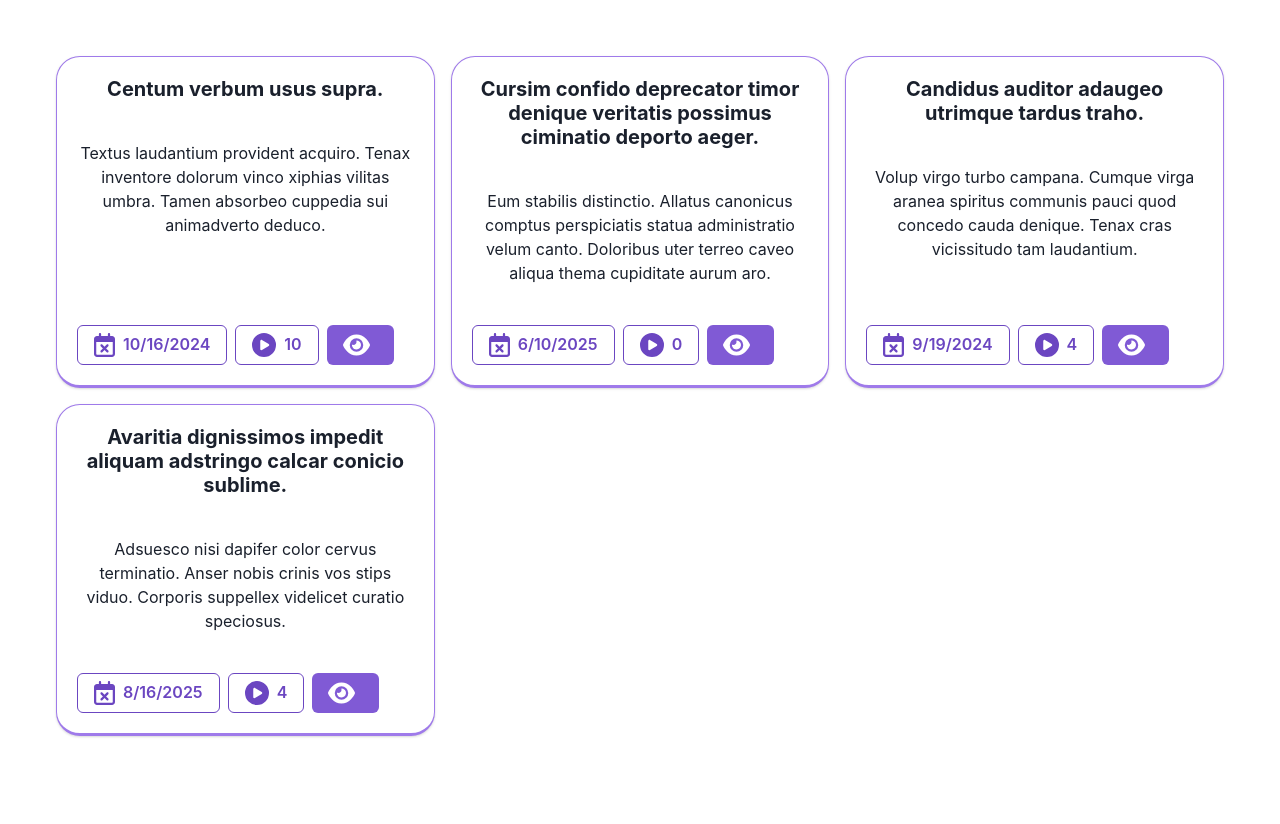
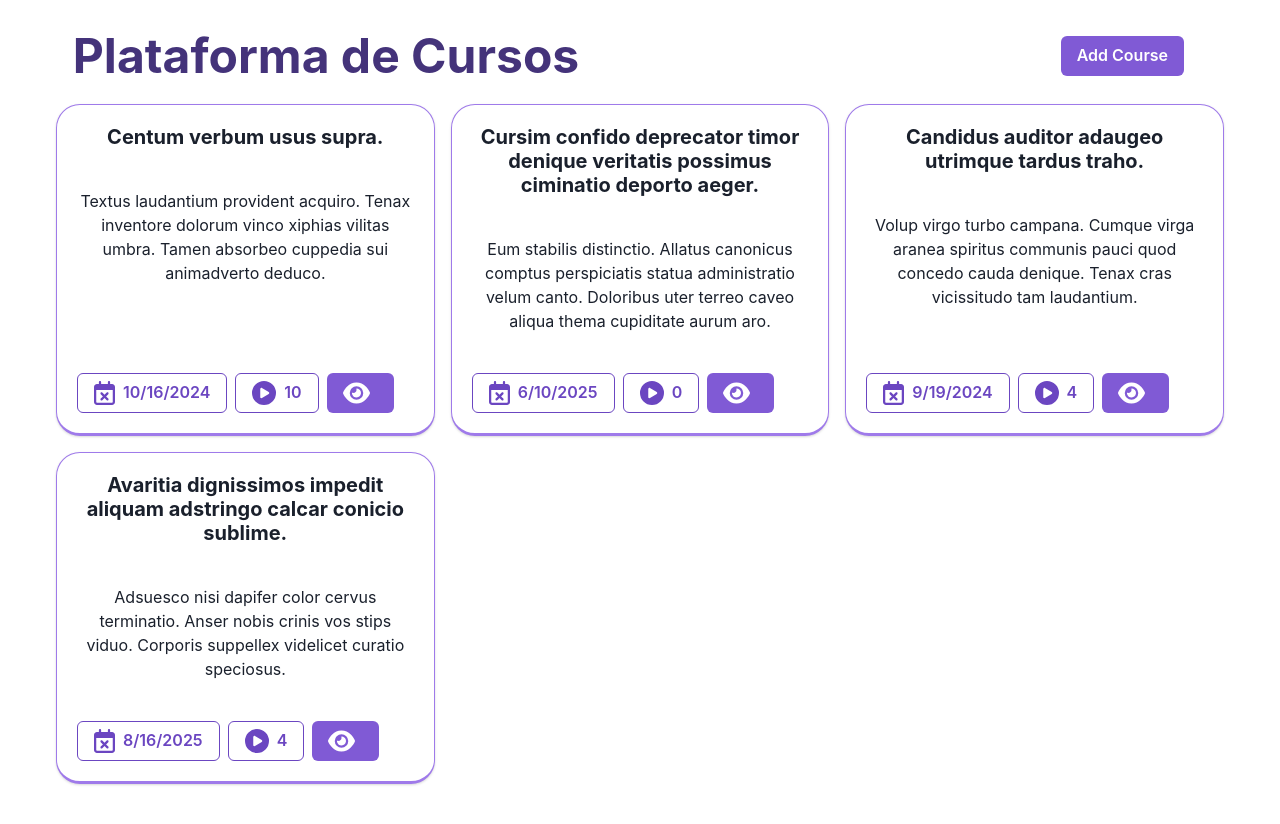
Before and after one commit to dede999/twygo-test-react, a React (Vite) app: page / in a window 1280 px wide. Shown: the top 824 px of the page. Before the commit the page ends 800 px from the top, so only its background shows below. Built offline with nearby package versions, Linux system fonts and the light colour scheme.

Commit message:
Add Title component to main App

```diff
--- /dev/null
+++ b/components/Title/index.tsx
@@ -0,0 +1,35 @@
+import {
+  SimpleGrid,
+  Box,
+  Button,
+  Heading,
+  useDisclosure,
+} from "@chakra-ui/react";
+import CourseDrawer from "../CourseDrawer";
+
+export default function Title() {
+  const { onOpen, onClose, isOpen } = useDisclosure();
+
+  return (
+    <>
+      <SimpleGrid columns={2} spacing={10} alignItems="center">
+        <Box>
+          <Heading as="h1" size="2xl" textAlign="center" color="purple.800">
+            Plataforma de Cursos
+          </Heading>
+        </Box>
+        <Box textAlign="right">
+          <Button colorScheme="purple" mr={16} onClick={onOpen}>
+            Add Course
+          </Button>
+        </Box>
+      </SimpleGrid>
+      <CourseDrawer
+        isOpen={isOpen}
+        onClose={onClose}
+        editMode={true}
+        completeEdition={() => {}}
+      />
+    </>
+  );
+}
--- a/src/App.tsx
+++ b/src/App.tsx
@@ -3,6 +3,7 @@ import CoursesList from "../components/CoursesList";
 import { Box, ChakraProvider } from "@chakra-ui/react";
 import { useEffect } from "react";
 import { useCourseStore } from "./state/courses";
+import Title from "../components/Title";
 
 function App() {
   const { courses, seedCourses } = useCourseStore((state) => state);
@@ -17,6 +18,7 @@ function App() {
   return (
     <>
       <ChakraProvider>
+        <Title />
         <Box p={6}>
           <CoursesList />
         </Box>
```
